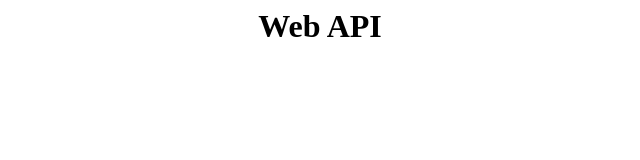
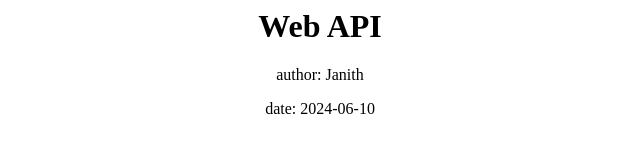
Before and after one commit to JanithDisanayake/Dumriya-Live, a website: page views/index.html in a window 1280 px wide. Shown: the whole page, without its empty margins (320-960 px from the left). Drawn offline with Linux system fonts and the light colour scheme.

Commit message:
update the main page
Signed-off-by: Janith Disanayake <janithdisanayake@users.noreply.github.com>

```diff
--- a/views/index.html
+++ b/views/index.html
@@ -1,3 +1,5 @@
 <div align="center">
 	<h1> Web API </h1>
+	<p> author: Janith </p>
+	<p> date: 2024-06-10 </p>
 </div>
```
Also changed, not shown: .github/workflows/docker-publish.yml.
